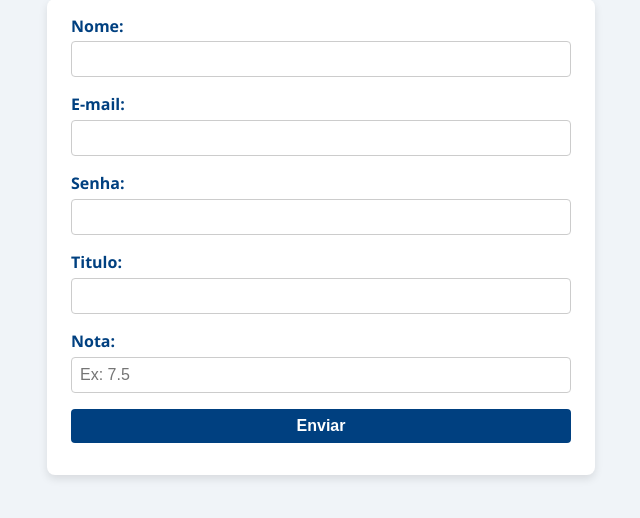
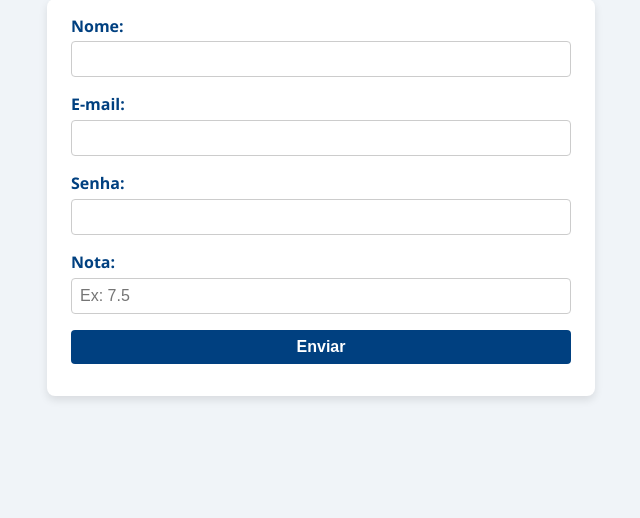
Before and after one commit to allemaccedo/fabricadeprogramadores_2025_turma3, a Flask app: page / in a window 1280 px wide. Shown: the part 196-714 px from the top of the page, without its empty margins (319-959 px from the left). Run offline with Flask 3, Linux system fonts and the light colour scheme.

Commit message:
Add files via upload

```diff
--- a/projeto_faculdade/projeto_faculdade/app.py
+++ b/projeto_faculdade/projeto_faculdade/app.py
@@ -14,10 +14,9 @@ def index():
 
         user = Usuario(
                         nome = usuario_e_nota["usuario"],
-                        email = "email@email.com",
-                        senha_hash="senha")
+                        email = usuario_e_nota["email"],
+                        senha_hash=usuario_e_nota["senha"])
         note = Nota(
-                        titulo = usuario_e_nota["titulo"],
                         conteudo =usuario_e_nota["nota"])
         criar_novo_usuario_e_nota(user, note)
         return jsonify({"message": "Usuario e nota criados com sucesso!"}), 201
--- a/projeto_faculdade/projeto_faculdade/main.py
+++ b/projeto_faculdade/projeto_faculdade/main.py
@@ -11,20 +11,18 @@ def criar_novo_usuario_e_nota(novo_usuario: Usuario, nova_nota: Nota):
 
     note= Nota (
         id_usuario = novo_usuario.id,
-        titulo = nova_nota.titulo,
         conteudo = nova_nota.conteudo
         )
 
     db.add(note)
     db.commit
 
-def autualizar_nota(id_nota: int, titulo: str, conteudo: str):
+def autualizar_nota(id_nota: int, conteudo: str):
 
     nota_para_editar = db.query(Nota).filter(Nota.id == id_nota).first()
 
     if nota_para_editar:
 
-        nota_para_editar.titulo = titulo
         nota_para_editar.conteudo = conteudo
         db.commit()
 
@@ -38,7 +36,7 @@ def ler_dados():
     if users:
 
         for nota in users.notas:
-            print(f"  - conteudo: {nota.titulo} (ID {nota.id})")
+            print(f"  - conteudo: {nota.conteudo} (ID {nota.id})")
         return users, nota
     else:
         print("Usuario(a) nao encontrado.")
--- a/projeto_faculdade/projeto_faculdade/tabelas.py
+++ b/projeto_faculdade/projeto_faculdade/tabelas.py
@@ -2,7 +2,7 @@ import datetime
 from sqlalchemy import *
 from sqlalchemy.orm import declarative_base, relationship, sessionmaker
 
-DATABASE_URL = "postgresql://postgres:1234@localhost:5432/postgres"
+DATABASE_URL = 'postgresql://neondb_owner:npg_6pwVON8BCEov@ep-snowy-waterfall-acbi8jbj-pooler.sa-east-1.aws.neon.tech/neondb?sslmode=require&channel_binding=require'
 
 engine = create_engine(DATABASE_URL)
 
--- a/projeto_faculdade/projeto_faculdade/templates/index.html
+++ b/projeto_faculdade/projeto_faculdade/templates/index.html
@@ -22,9 +22,6 @@
     <label for="senha">Senha:</label>
     <input type="text" id="senha" name="senha" required>
 
-    <label for="titulo">Titulo:</label>
-    <input type="text" id="titulo" name="titulo" required>
-
     <label for="nota">Nota:</label>
     <input type="text" id="nota" name="nota" placeholder="Ex: 7.5" required />
 
@@ -44,6 +41,9 @@
 
   const usuario = form.usuario.value;
   const nota = form.nota.value;
+  const senha = form.senha.value;
+  const email = form.email.value;
+
 
   if (!usuario || !nota || isNaN(parseFloat(nota))) {
     message.textContent = 'Por favor, preencha todos os campos corretamente.';
@@ -57,7 +57,7 @@
       headers: {
         'Content-Type': 'application/json',
       },
-      body: JSON.stringify({ usuario, nota: parseFloat(nota) }),
+      body: JSON.stringify({ usuario, nota, senha, email }),
     });
 
     const result = await response.json();
```
